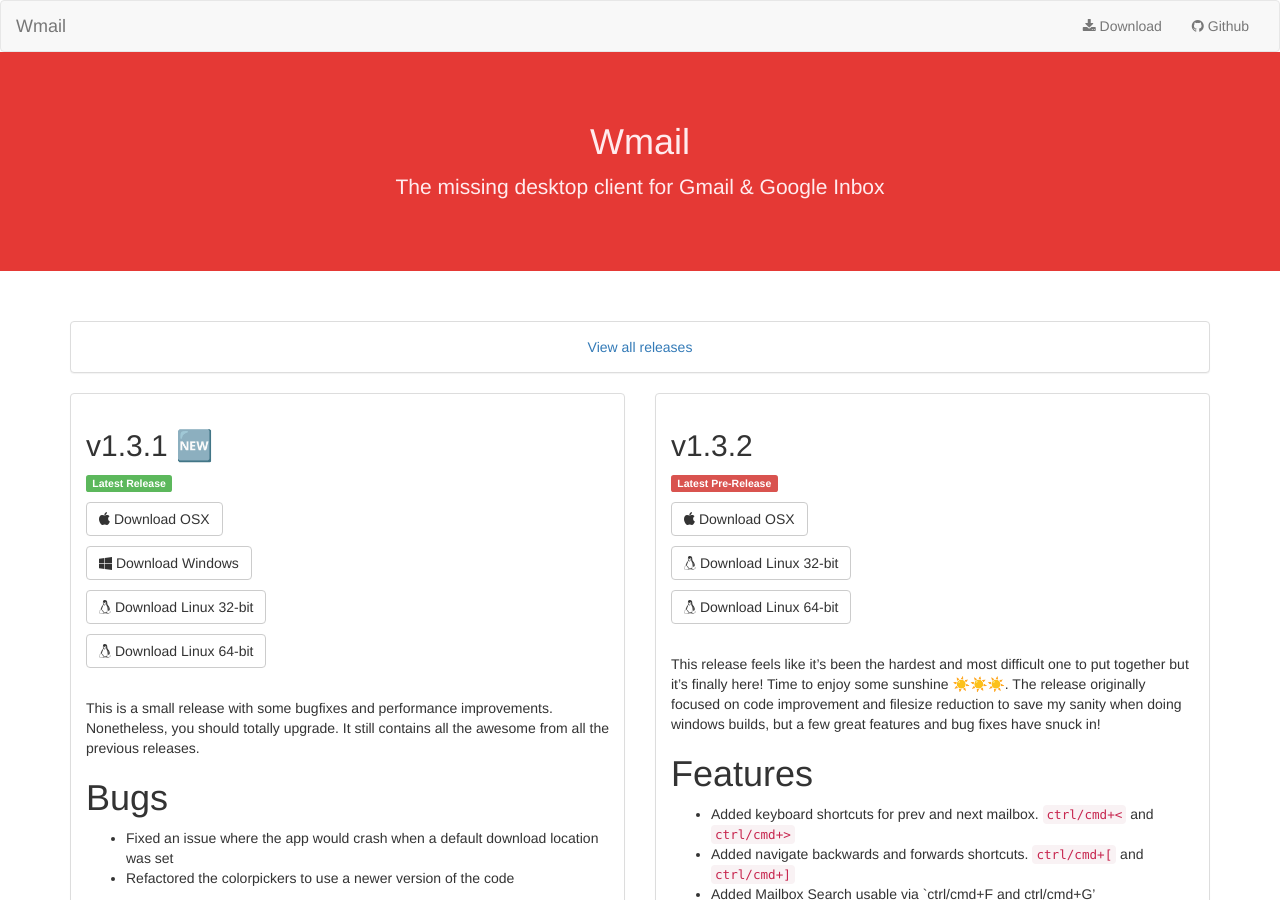
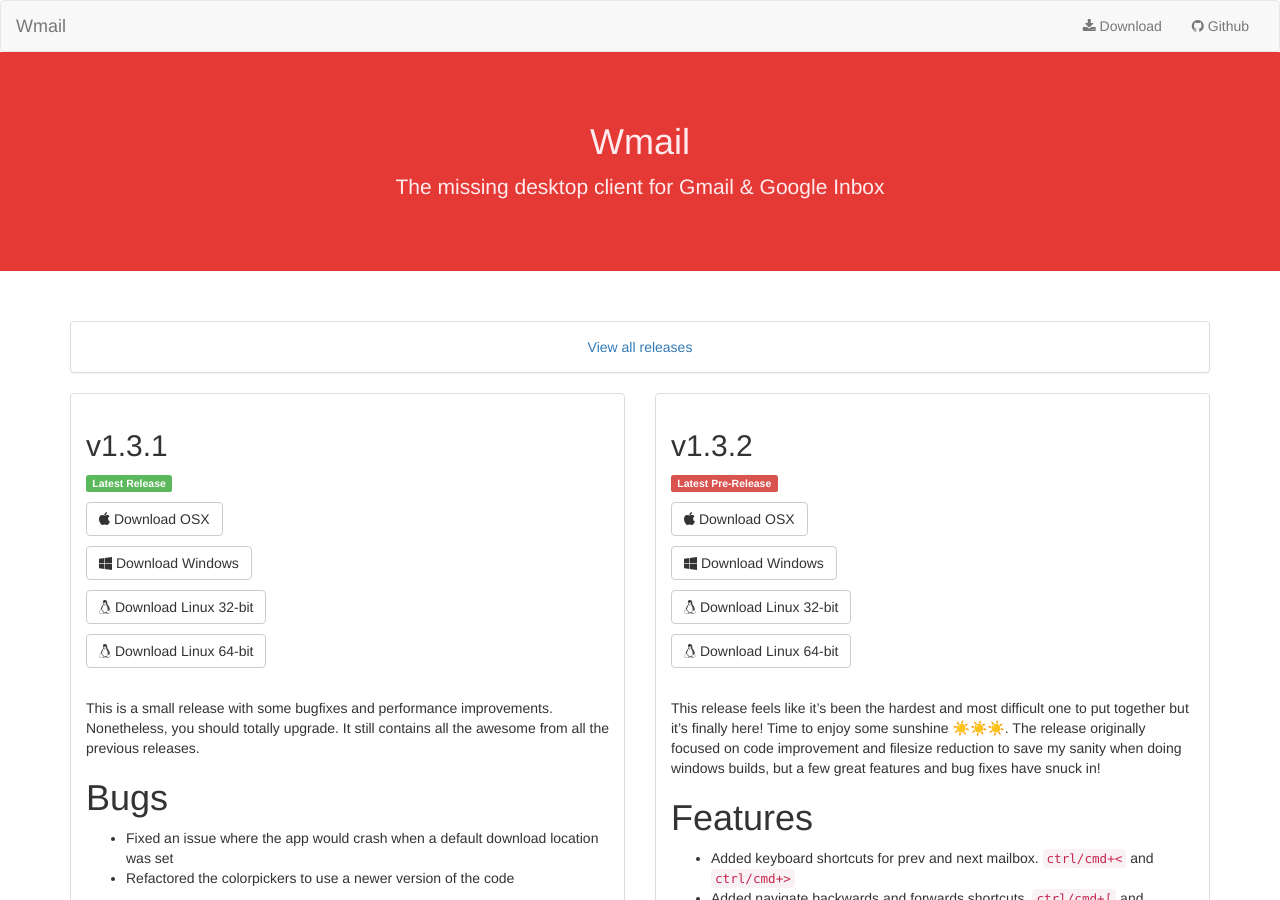
Before and after one commit to Thomas101/wmail, a Jekyll site: the page built from download.html, in a window 1280 px wide and 900 px high. Built offline with Jekyll 4.4.1, drawn with Linux system fonts in a browser that asks for light colours.

Commit message:
Added windows dl link

```diff
--- a/download.html
+++ b/download.html
@@ -34,7 +34,7 @@
       <div class="col-md-6">
         <div class="panel panel-default">
           <div class="panel-body">
-            <h2>{{ page.release_v }} 🆕</h2>
+            <h2>{{ page.release_v }}</h2>
             <p><span class="label label-success">Latest Release</span></p>
             <p>
               <a href="https://github.com/Thomas101/wmail/releases/download/{{ page.release_v }}/WMail_{{ page.release_s }}_osx.zip" class="btn btn-default">
@@ -74,6 +74,11 @@
                 <span class="fa fa-apple"></span> Download OSX
               </a>
             </p>
+            <p>
+              <a href="https://github.com/Thomas101/wmail/releases/download/{{ page.prerelease_v }}/WMail_{{ page.prerelease_s }}_windows.zip" class="btn btn-default">
+                <span class="fa fa-windows"></span> Download Windows
+              </a>
+            </p>
 
             <p>
               <a href="https://github.com/Thomas101/wmail/releases/download/{{ page.prerelease_v }}/WMail_{{ page.prerelease_s }}_linux32_prerelease.zip" class="btn btn-default">
```
Also changed, not shown: _includes/prerelease_notes.md (+5 -5 lines).
